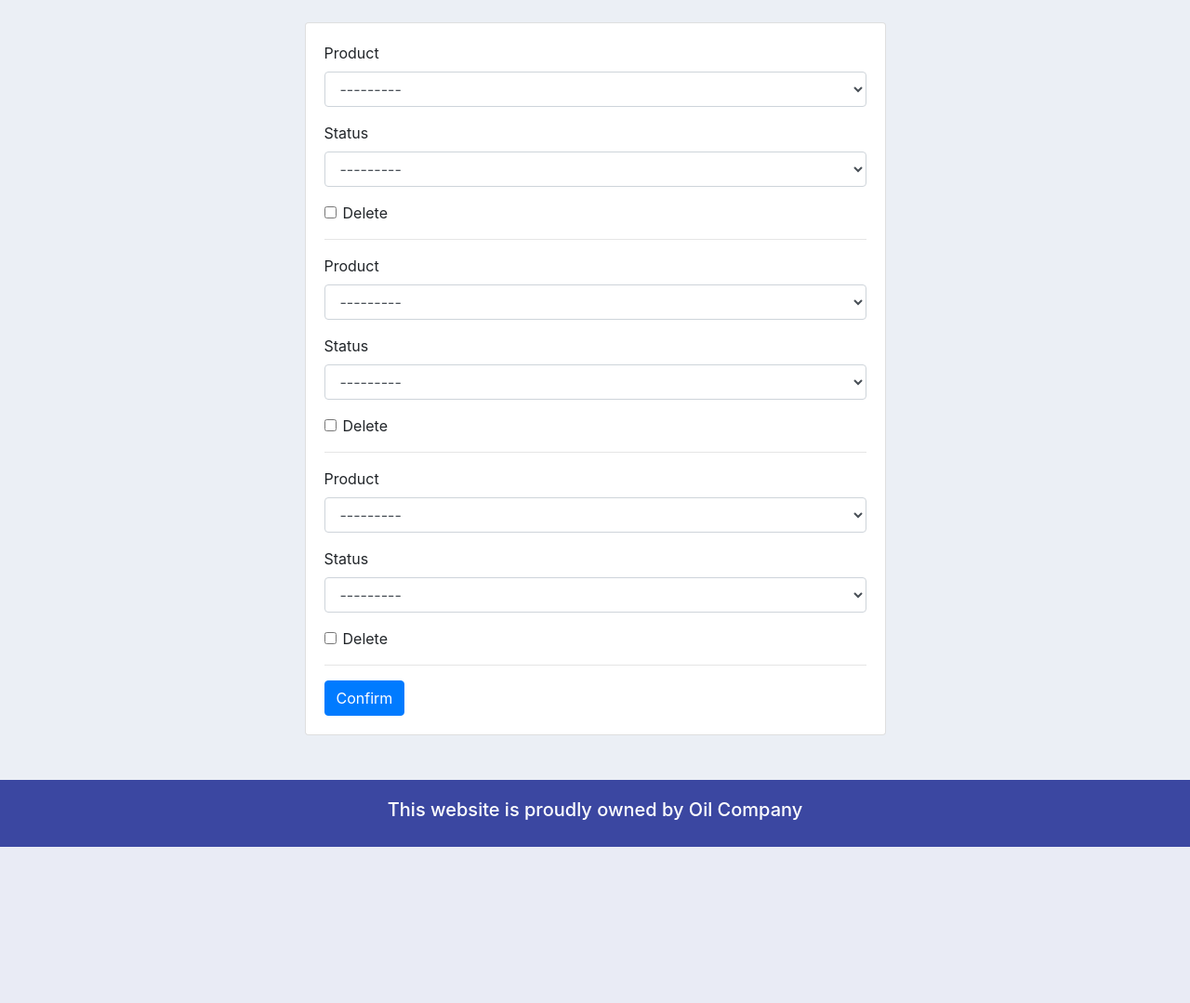
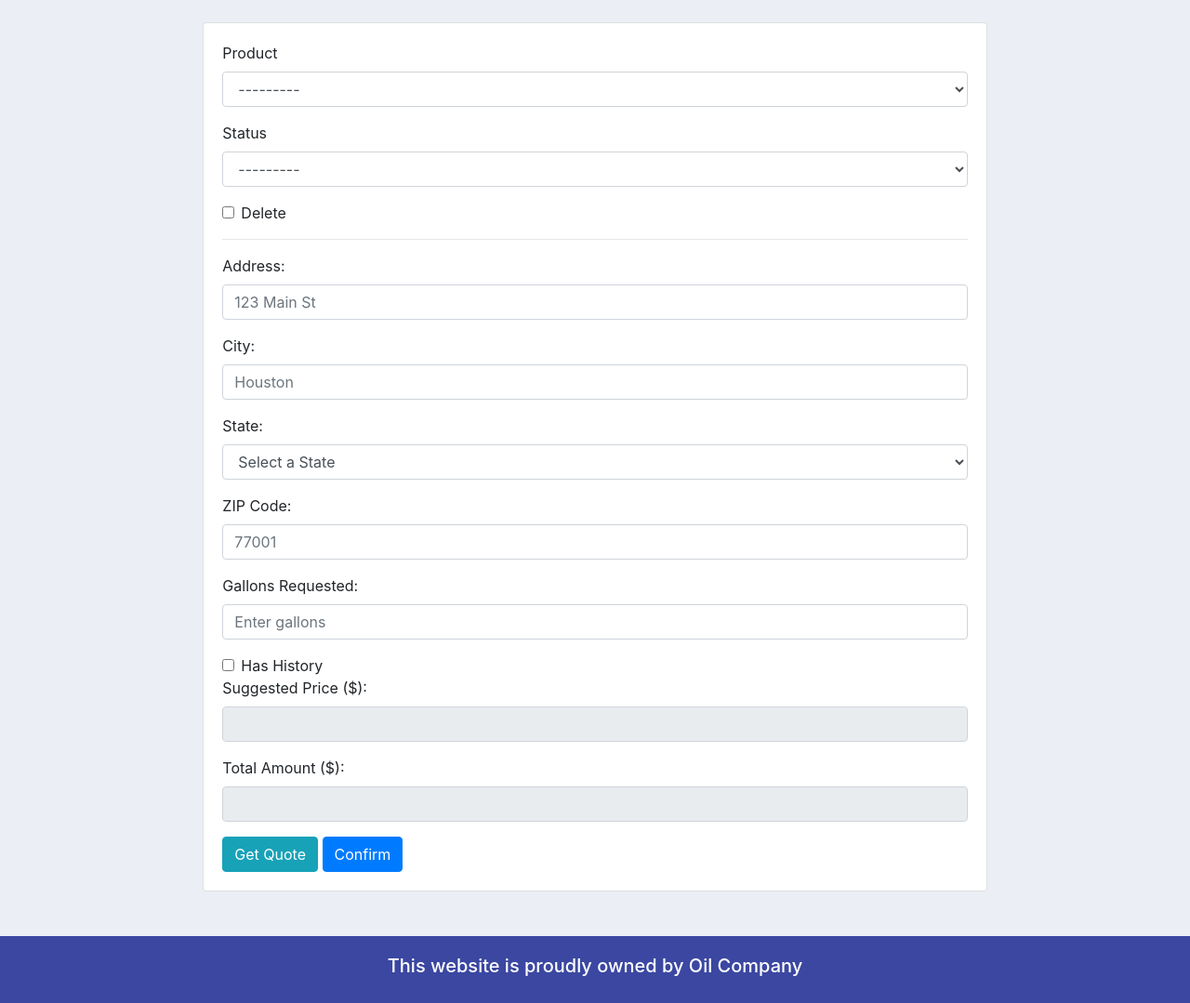
Before and after one commit to Tavofn/Software_Design_Group_41, a Django app: page /create_order/2/ in a window 1280 px wide. Shown: the part 66-1145 px from the top of the page at 93% size. Before the commit the page ends 977 px from the top, so only its background shows below. Run offline with Django 3.2, Linux system fonts and the light colour scheme; a user stored in the database is signed in; data comes from the database, SQL or seed files in the repository; both versions use the stored data as it was after the commit; some libraries are stand-ins or nearby versions.

Commit message:
initial pricing module

```diff
--- a/Group41/accounts/templates/accounts/order_form.html
+++ b/Group41/accounts/templates/accounts/order_form.html
@@ -1,41 +1,161 @@
 {% extends 'accounts/main.html' %}
 
 {% load bootstrap4 %}
-
 {% load static %}
 
 {% block content %}
-
 <br>
 <div class="row">
-  <div class="col-md-3"></div>
-  <div class="col-md-6">
+  <div class="col-md-2"></div>
+  <div class="col-md-8">
     <div class="card card-body">
-
-      <form action="" method="POST">
+      <form id="quote_form" action="" method="POST">
         {% csrf_token %}
-
-        {% comment %}
-        {{ formset.management_form }}
-        {% for form in formset %}
-        {{ form }}
-        <hr>
-        {% endfor %}
-        {% endcomment %}
 
         {{ formset.management_form }}
         {% for form in formset %}
-          <!-- {{ form }} -->
-          {% bootstrap_form form %}
-        <hr>
+          {% if forloop.first %}
+            {% bootstrap_form form %}
+            <hr>
+          {% endif %}
         {% endfor %}
 
+        <!-- Additional Fields for Pricing -->
+      <div class="form-group">
+          <label for="address">Address:</label>
+          <input type="text" id="address" name="address" class="form-control" placeholder="123 Main St" required>
+      </div>
+
+      <div class="form-group">
+          <label for="city">City:</label>
+          <input type="text" id="city" name="city" class="form-control" placeholder="Houston" required>
+      </div>
+
+      <div class="form-group">
+        <label for="state">State:</label>
+        <select id="state" name="state" class="form-control" required>
+            <option value="">Select a State</option>
+            <option value="AL">Alabama</option>
+            <option value="AK">Alaska</option>
+            <option value="AZ">Arizona</option>
+            <option value="AR">Arkansas</option>
+            <option value="CA">California</option>
+            <option value="CO">Colorado</option>
+            <option value="CT">Connecticut</option>
+            <option value="DE">Delaware</option>
+            <option value="FL">Florida</option>
+            <option value="GA">Georgia</option>
+            <option value="HI">Hawaii</option>
+            <option value="ID">Idaho</option>
+            <option value="IL">Illinois</option>
+            <option value="IN">Indiana</option>
+            <option value="IA">Iowa</option>
+            <option value="KS">Kansas</option>
+            <option value="KY">Kentucky</option>
+            <option value="LA">Louisiana</option>
+            <option value="ME">Maine</option>
+            <option value="MD">Maryland</option>
+            <option value="MA">Massachusetts</option>
+            <option value="MI">Michigan</option>
+            <option value="MN">Minnesota</option>
+            <option value="MS">Mississippi</option>
+            <option value="MO">Missouri</option>
+            <option value="MT">Montana</option>
+            <option value="NE">Nebraska</option>
+            <option value="NV">Nevada</option>
+            <option value="NH">New Hampshire</option>
+            <option value="NJ">New Jersey</option>
+            <option value="NM">New Mexico</option>
+            <option value="NY">New York</option>
+            <option value="NC">North Carolina</option>
+            <option value="ND">North Dakota</option>
+            <option value="OH">Ohio</option>
+            <option value="OK">Oklahoma</option>
+            <option value="OR">Oregon</option>
+            <option value="PA">Pennsylvania</option>
+            <option value="RI">Rhode Island</option>
+            <option value="SC">South Carolina</option>
+            <option value="SD">South Dakota</option>
+            <option value="TN">Tennessee</option>
+            <option value="TX">Texas</option>
+            <option value="UT">Utah</option>
+            <option value="VT">Vermont</option>
+            <option value="VA">Virginia</option>
+            <option value="WA">Washington</option>
+            <option value="WV">West Virginia</option>
+            <option value="WI">Wisconsin</option>
+            <option value="WY">Wyoming</option>
+        </select>
+    </div>
+
+
+      <div class="form-group">
+          <label for="zip">ZIP Code:</label>
+          <input type="text" id="zip" name="zip" class="form-control" placeholder="77001" required>
+      </div>
+
+        <div class="form-group">
+          <label for="gallons">Gallons Requested:</label>
+          <input type="number" id="gallons" name="gallons" class="form-control" placeholder="Enter gallons" required>
+        </div>
+
+        <div class="form-check">
+          <input type="checkbox" class="form-check-input" id="has_history" name="has_history">
+          <label class="form-check-label" for="has_history">Has History</label>
+        </div>
+
+        <div class="form-group">
+          <label for="suggested_price">Suggested Price ($):</label>
+          <input type="text" id="suggested_price" name="suggested_price" class="form-control" readonly>
+        </div>
+
+        <div class="form-group">
+          <label for="total_amount">Total Amount ($):</label>
+          <input type="text" id="total_amount" name="total_amount" class="form-control" readonly>
+        </div>
+
+        <button type="button" id="get-quote-btn" class="btn btn-info">Get Quote</button>
         <input type="submit" class="btn btn-primary" value="Confirm">
-
       </form>
-
     </div>
   </div>
 </div>
+<script>
+  // Define the getQuote function in the global scope
+  window.getQuote = function() {
+    var gallonsInput = document.getElementById('gallons');
+    var stateSelect = document.getElementById('state'); // Make sure this element exists
+    var hasHistoryCheckbox = document.getElementById('has_history');
 
+    // Check if all elements are present
+    if (gallonsInput && stateSelect && hasHistoryCheckbox) {
+      var gallons = gallonsInput.value;
+      var state = stateSelect.value;
+      var hasHistory = hasHistoryCheckbox.checked;
+
+      if (gallons && state) {
+        fetch(`/get_quote/?gallons=${gallons}&state=${state}&has_history=${hasHistory}`)
+          .then(response => response.json())
+          .then(data => {
+            document.getElementById('suggested_price').value = data.suggested_price;
+            document.getElementById('total_amount').value = data.total_amount;
+          })
+          .catch(error => console.error('Error:', error));
+      } else {
+        console.error('Please fill in all the required fields.');
+      }
+    } else {
+      console.error("One of the required form elements is missing.");
+    }
+  }
+
+  document.addEventListener('DOMContentLoaded', function() {
+    var quoteButton = document.getElementById('get-quote-btn');
+    if (quoteButton) {
+      quoteButton.addEventListener('click', window.getQuote);
+    } else {
+      console.error("The 'Get Quote' button is missing.");
+    }
+  });
+</script>
 {% endblock %}
--- a/Group41/accounts/urls.py
+++ b/Group41/accounts/urls.py
@@ -10,6 +10,7 @@ urlpatterns = [
     path('create_order_user/<str:pk>/', views.createOrder_user, name='createOrder_user'),
 
     path('update_order/<str:pk>/', views.updateOrder, name='updateOrder'),
+    path('get_quote/', views.get_quote, name='get_quote'),
     path('delete_order/<str:pk>/', views.deleteOrder, name='delete_order'),
     path('all-orders/', views.allOrders, name='allOrders'),
     path('register/', views.registerPage, name='register'),
--- a/Group41/accounts/views.py
+++ b/Group41/accounts/views.py
@@ -10,6 +10,7 @@ from django.contrib.auth import authenticate, login, logout
 from django.contrib.auth.decorators import login_required # restricted user access
 from .decorators import unauthenticated_user, allowed_users, admin_only # custom restricted and allowed user acces
 from django.contrib.auth.models import Group # Django signal to associated user with group
+from django.http import JsonResponse #for pricing module
 
 # Create your views here.
 @login_required(login_url='login')
@@ -221,3 +222,28 @@ def accountSettings(request):
 
     context = {'form':form}
     return render(request, 'accounts/account_settings.html', context)
+
+
+def get_quote(request):
+    # Your calculation logic here
+    try:
+        gallons_requested = float(request.GET.get('gallons', 0))
+        state = request.GET.get('state', '')
+        has_history = request.GET.get('has_history', 'false').lower() == 'true'
+
+        current_price = 1.50
+        location_factor = 0.02 if state == 'Texas' else 0.04
+        rate_history_factor = 0.01 if has_history else 0.00
+        gallons_requested_factor = 0.02 if gallons_requested > 1000 else 0.03
+        company_profit_factor = 0.10
+
+        margin = current_price * (location_factor - rate_history_factor + gallons_requested_factor + company_profit_factor)
+        suggested_price = current_price + margin
+        total_amount = gallons_requested * suggested_price
+
+        return JsonResponse({
+            'suggested_price': round(suggested_price, 2),
+            'total_amount': round(total_amount, 2)
+        })
+    except Exception as e:
+        return JsonResponse({'error': str(e)}, status=400)
```
Also changed, not shown: Group41/db.sqlite3.
